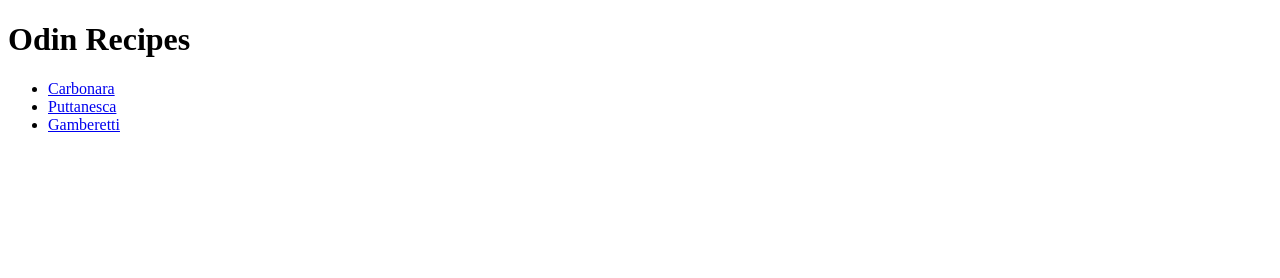
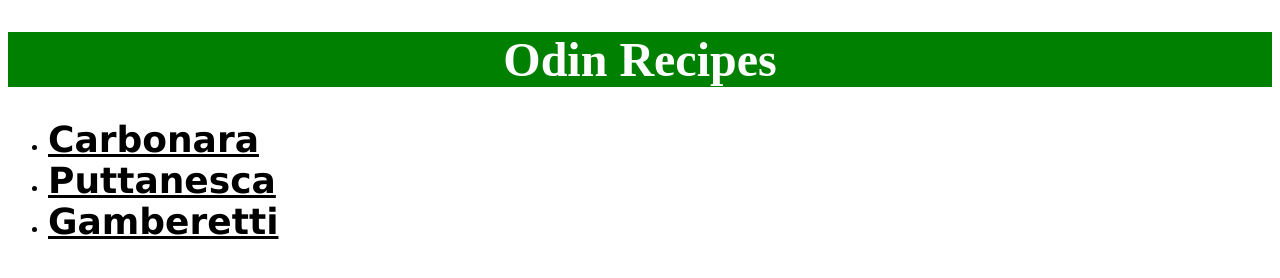
Before and after one commit to Peppert1/odin-recipes, a plain HTML site: page index.html in a window 1280 px wide. Drawn offline with Linux system fonts and the light colour scheme.

Commit message:
add new index.html after working with css

```diff
--- a/index.html
+++ b/index.html
@@ -4,13 +4,14 @@
     <meta charset="UTF-8">
     <meta name="viewport" content="width=device-width, initial-scale=1.0">
     <title>Document</title>
+    <link rel="stylesheet" href="style.css"
 </head>
 <body>
     <h1>Odin Recipes</h1>
     <ul>
-    <li><a href="recipes/carbonara.html">Carbonara</a></li>
-    <li><a href="recipes/puttanesca.html">Puttanesca</a></li>
-    <li><a href="recipes/gamberetti.html">Gamberetti</a></li>
+    <li><a class="bold" href="recipes/carbonara.html">Carbonara</a></li>
+    <li><a class="bold" href="recipes/puttanesca.html">Puttanesca</a></li>
+    <li><a class="bold" href="recipes/gamberetti.html">Gamberetti</a></li>
     </ul>
 </body>
 </html>
```
